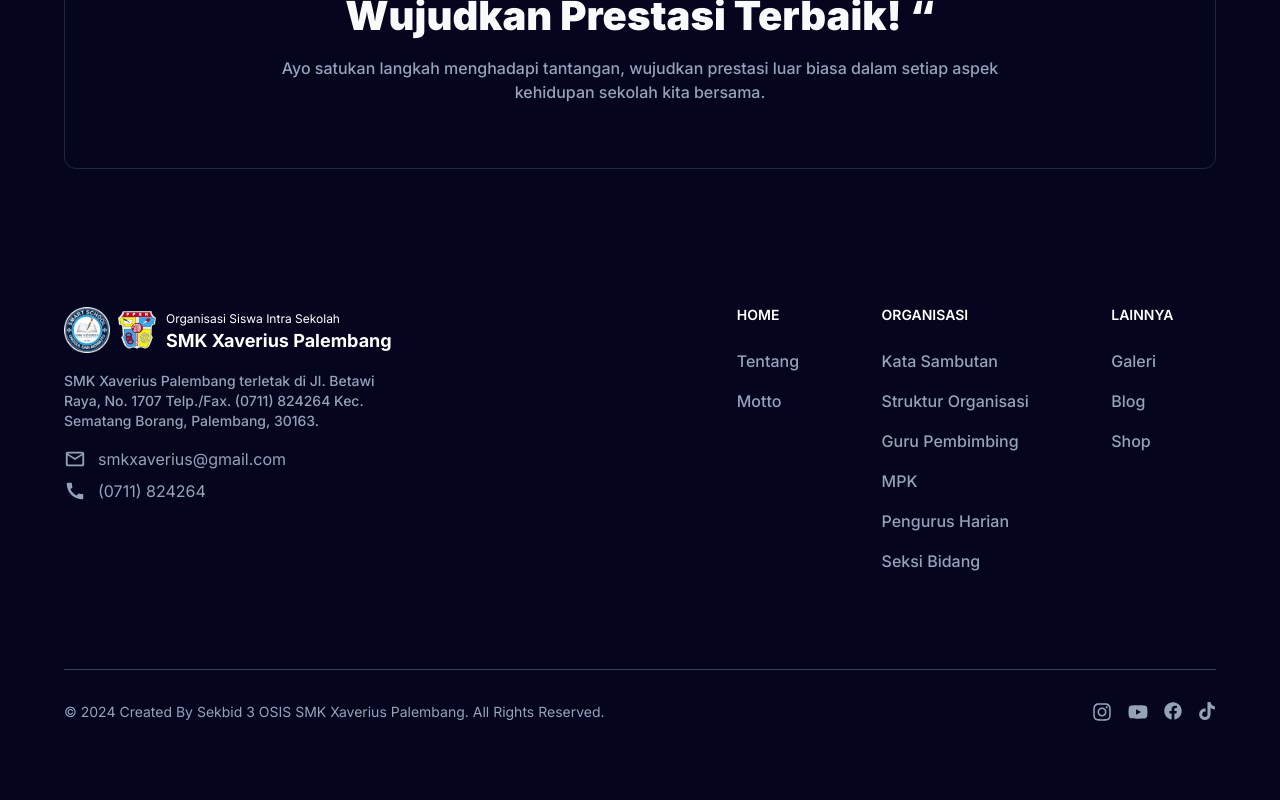
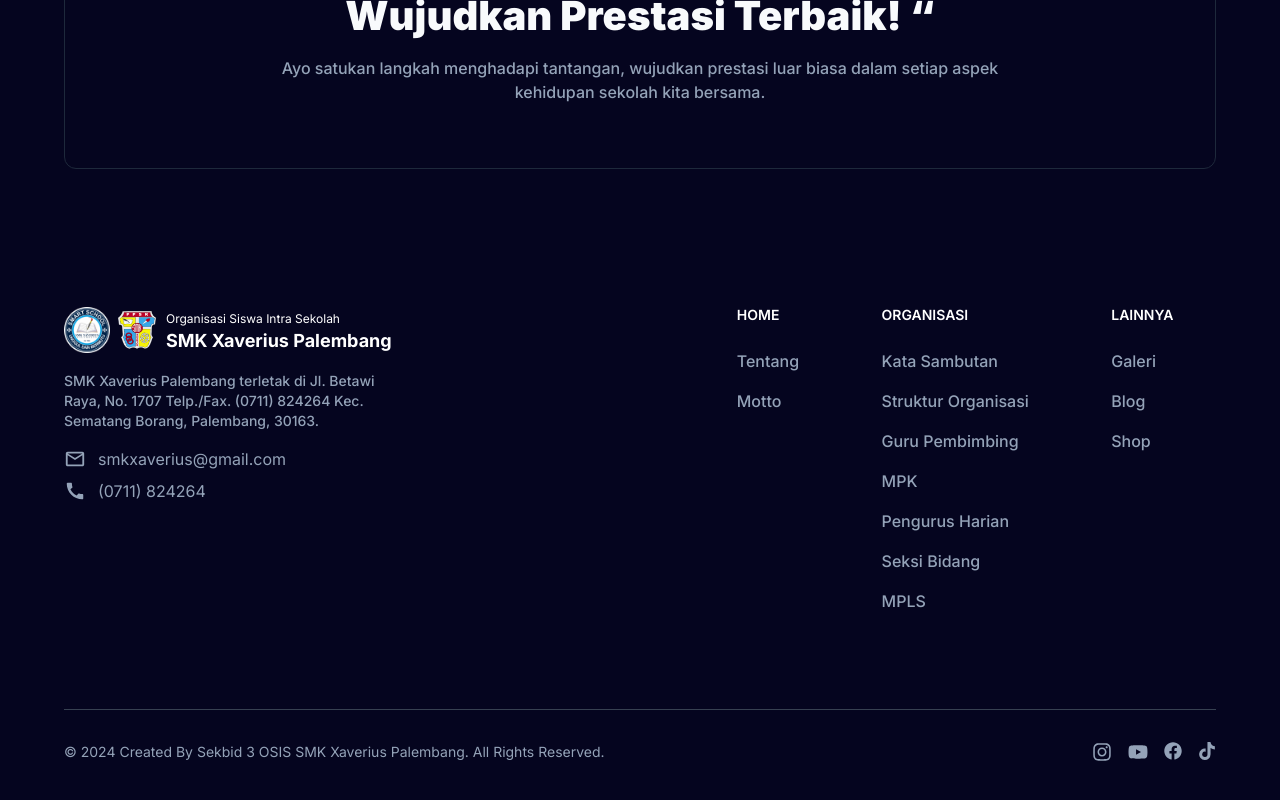
Before and after one commit to osissmkxaverius/osissmkxaverius.sch.id, a Next.js app: page / in a window 1280 px wide. Shown: the part 5582-6382 px from the top of the page. Before the commit the page ends 6344 px from the top, so only its background shows below. Built offline with nearby package versions, Linux system fonts and the light colour scheme.

Commit message:
fix: footer link

```diff
--- a/components/footer.tsx
+++ b/components/footer.tsx
@@ -141,6 +141,14 @@ const Footer = () => {
                         seksi bidang
                       </Link>
                     </li>
+                    <li >
+                      <Link
+                        href="/mpls"
+                        className="hover:underline hover:decoration-primary underline-offset-4 uppercase"
+                      >
+                        MPLS
+                      </Link>
+                    </li>
                   </ul>
                 </div>
               </div>
```
